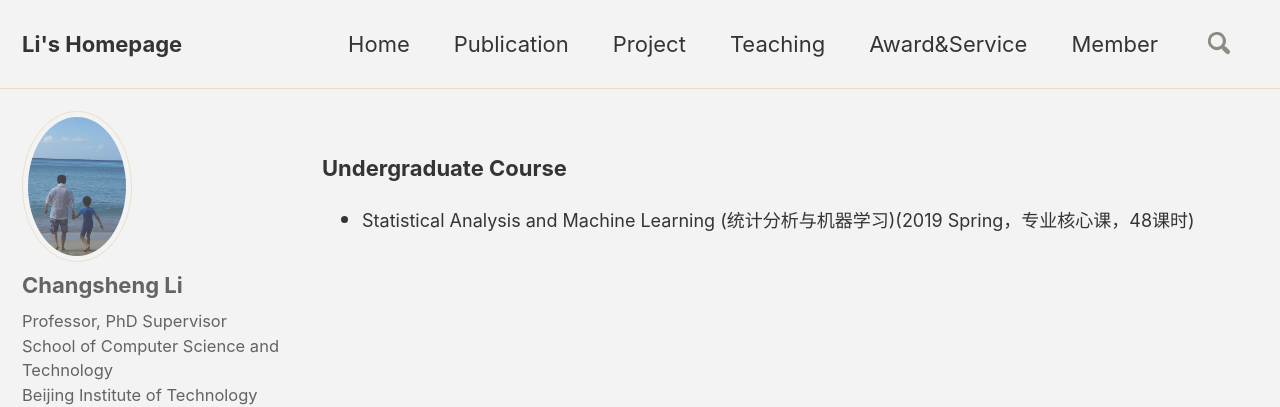
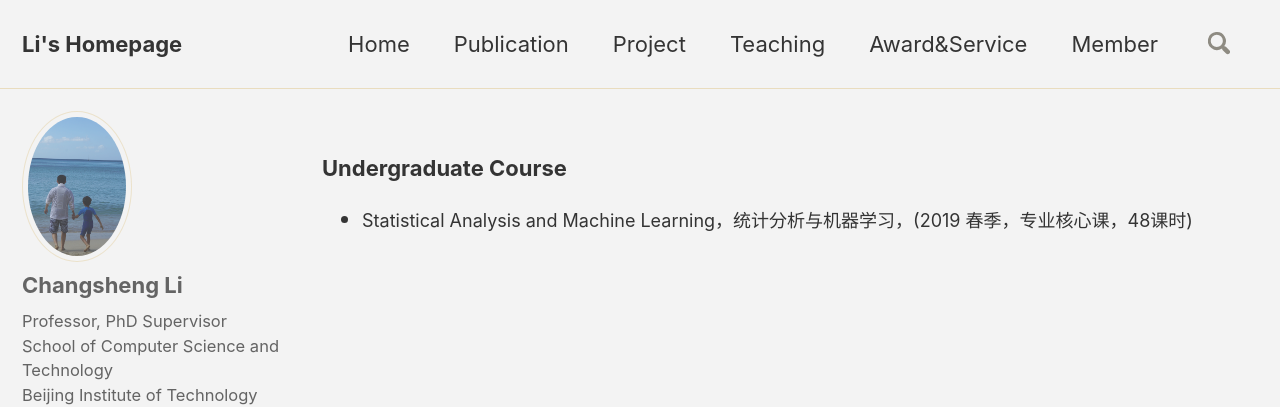
Before and after one commit to csli-bit/csli-bit.github.io, a Jekyll site: the page built from _pages/teaching.md, in a window 1280 px wide. Shown: the top 407 px of the page. Built offline with Jekyll 4.4.1, drawn with Linux system fonts in a browser that asks for light colours; nearby versions of some CDN libraries; comment, search, counter and statistics services are not loaded.

Commit message:
Update teaching.md

```diff
--- a/_pages/teaching.md
+++ b/_pages/teaching.md
@@ -6,6 +6,6 @@ permalink: /teaching/
 ---
 <h3>Undergraduate Course</h3>
   <ul>
-<li><p><font size="4">Statistical Analysis and Machine Learning (统计分析与机器学习)(2019 Spring，专业核心课，48课时)</font></p>
-  </li>
+<li><p><font size="4">Statistical Analysis and Machine Learning，统计分析与机器学习，(2019 春季，专业核心课，48课时)</font></p>
+ </li>
 </ul>
```
